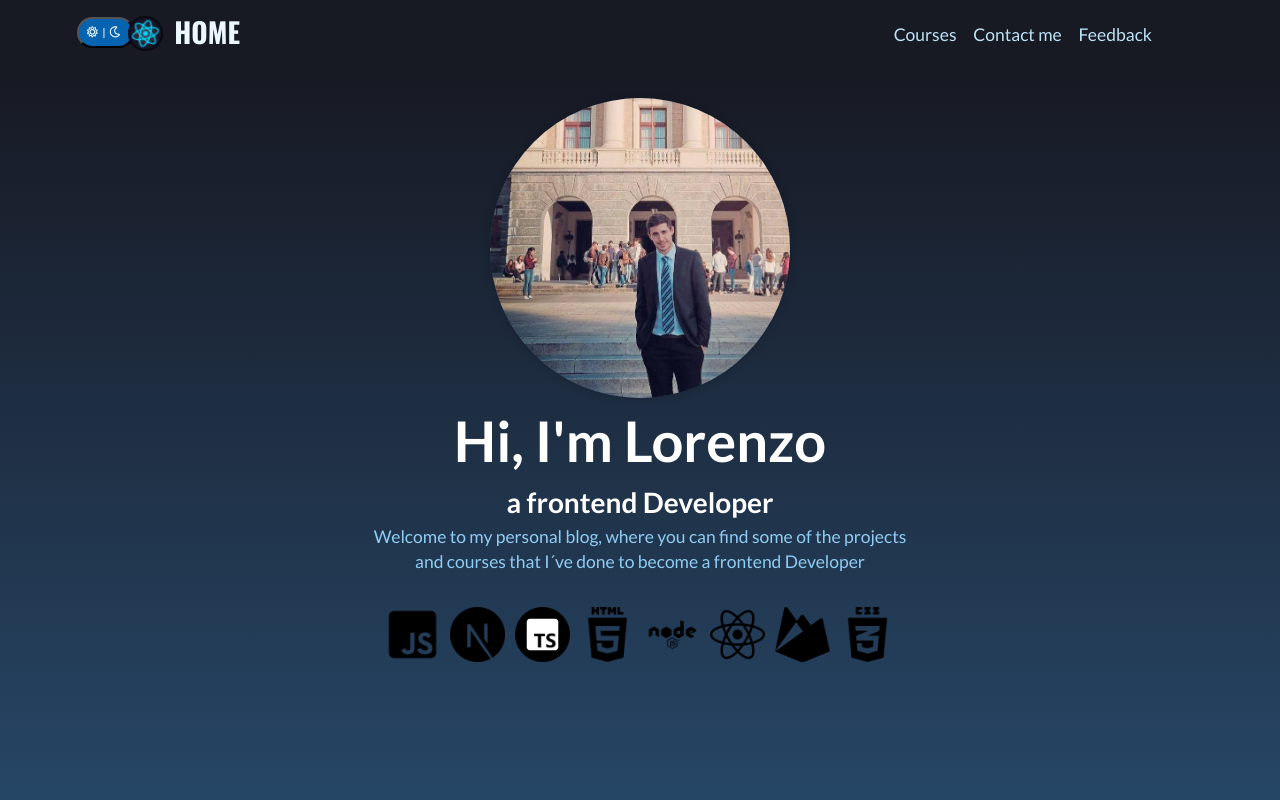
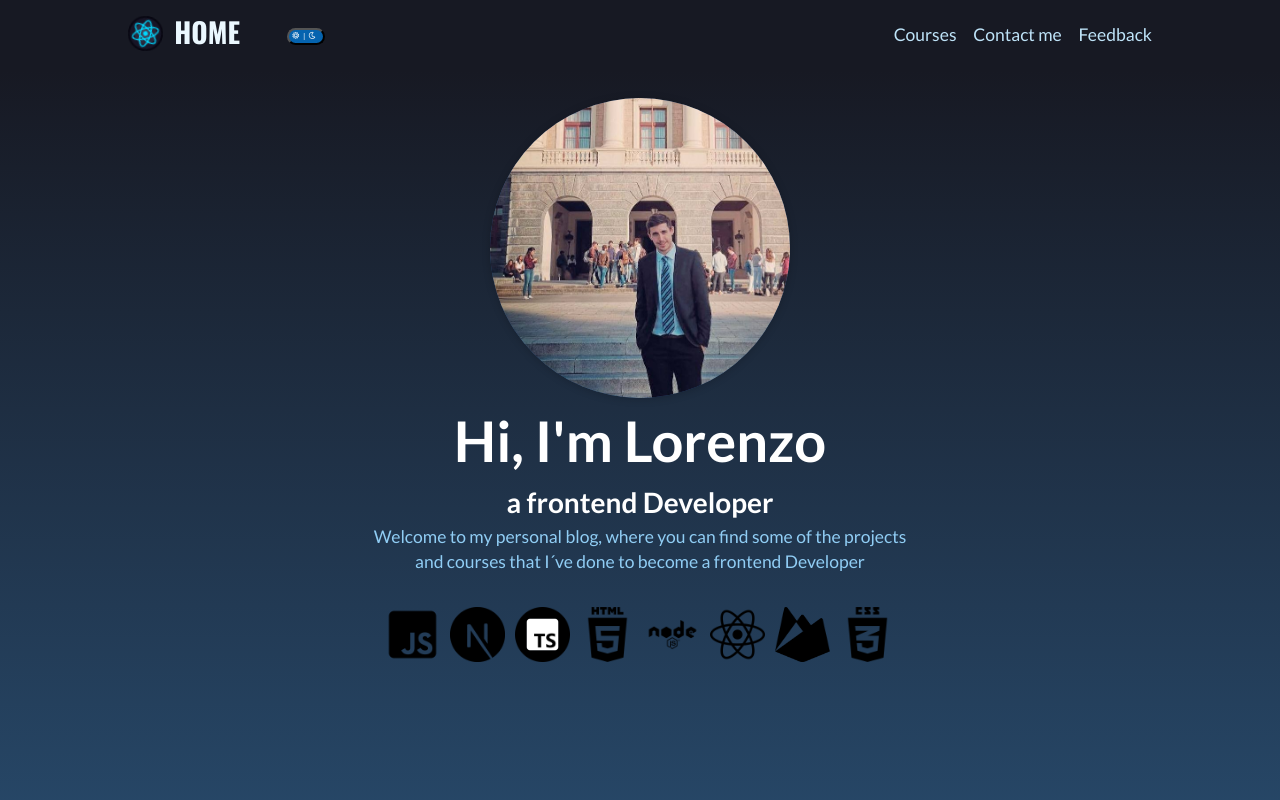
Before and after one commit to lolo-vignolo/Lorenzo-Vignolo-Portfolio, a Next.js app: page / in a window 1280 px wide. Shown: the top 800 px of the page. Built offline with nearby package versions, Linux system fonts and the light colour scheme; no server answers; the database is empty.

Commit message:
nav brackpints

```diff
--- a/components/layout/main-navigation.module.css
+++ b/components/layout/main-navigation.module.css
@@ -81,14 +81,7 @@
   }
 
   .btn {
-    background-color: #0563af;
-    color: white;
-    padding: 0.5rem;
-    border-radius: 50px;
-    font-size: 0.8rem;
-    cursor: pointer;
-    margin-bottom: 0.3rem;
-    margin-left: -18rem;
+    margin-left: -14rem;
   }
 
   .btn:hover {
@@ -98,6 +91,12 @@
 
 @media (min-width: 1200px) {
   .btn {
-    margin-left: -35rem;
+    margin-left: -20rem;
   }
 }
+
+@media (min-width: 1400px) {
+  .btn {
+    margin-left: -25rem;
+  }
+}
```
